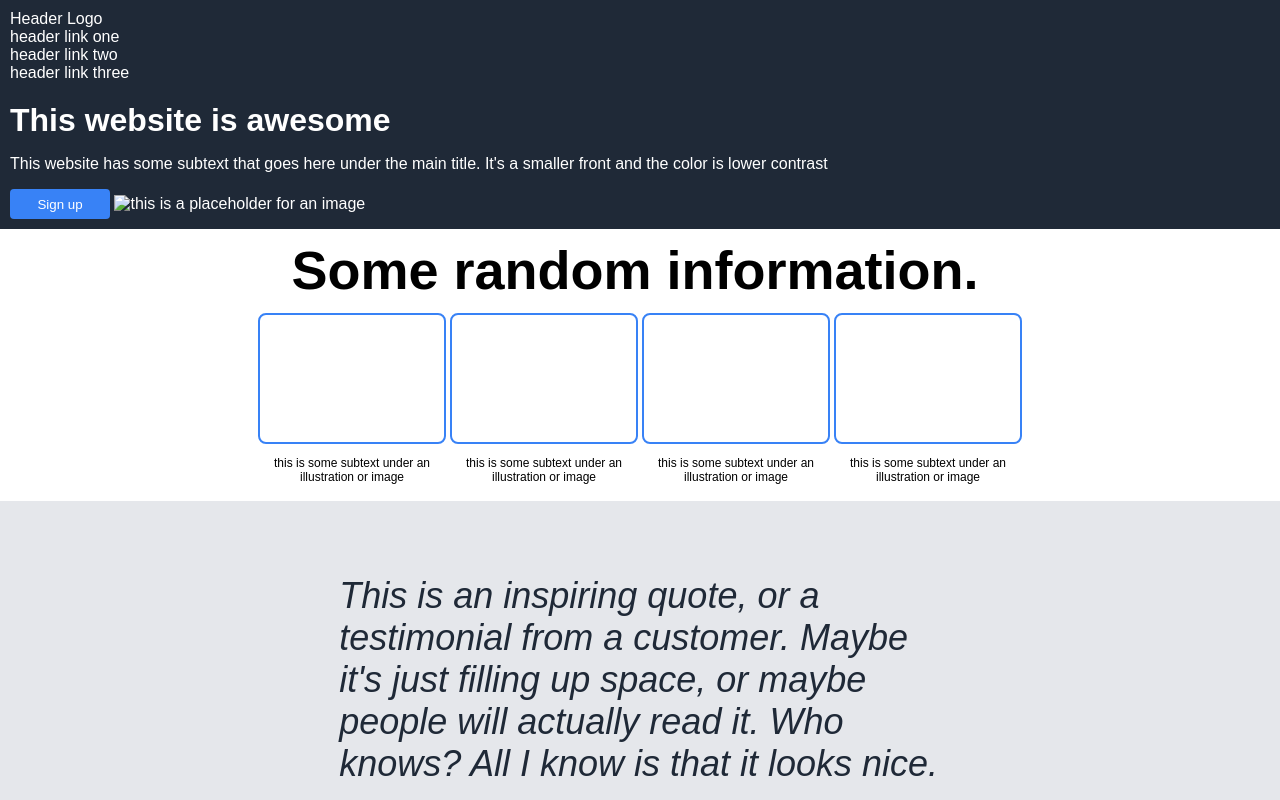
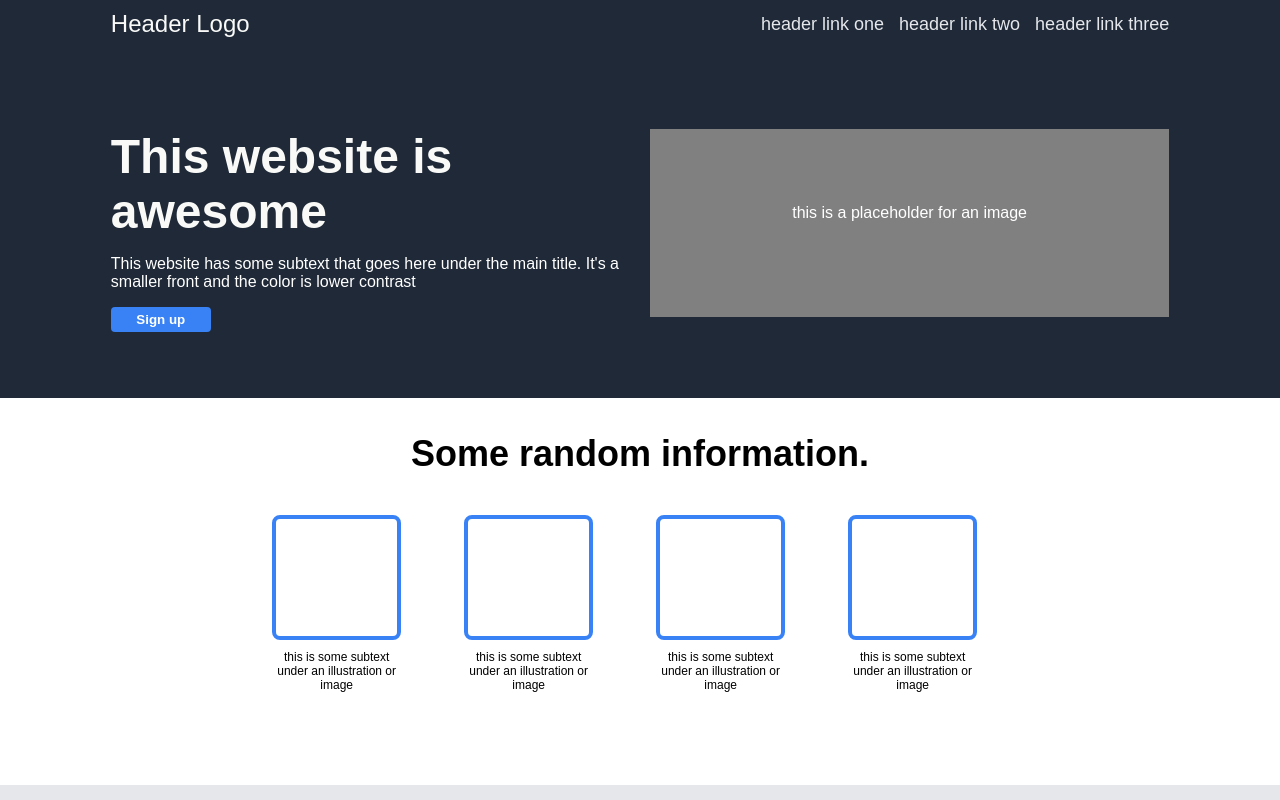
Before and after one commit to tomrfitz/odin-landing-page, a plain HTML site: page index.html in a window 1280 px wide. Shown: the top 800 px of the page. Drawn offline with Linux system fonts and the light colour scheme.

Commit message:
finish info boxes + header, create navbar, fix cta

```diff
--- a/index.css
+++ b/index.css
@@ -26,26 +26,92 @@ footer {
     height: 100%;
 }
 
-h1 {
+header {
+    display: flex;
+    flex-direction: row;
+}
+
+ul {
+    padding: 0;
     margin: 0;
+    list-style-type: none;
+}
+
+.nav {
+    display: flex;
+    flex-direction: row;
+    justify-content: flex-end;
+    align-items: center;
+    flex-grow: 1;
+    padding-right: 8%;
+}
+
+.link {
+    padding-left: 15px;
+    color: #e5e7eb;
+    font-size: 18px;
+}
+
+a.logo {
+    margin: 0;
+    font-size: 24px;
+    color: #f9faf8;
+    text-decoration: none;
+    padding-left: 8%;
 }
 
 
-
-h2 {
-    margin: 10px;
-    margin-left: 0px;
-    text-align: left;
+h1 {
+    margin: 0;
+    font-size: 48px;
+    font-weight: bolder;
+    color: #f9faf8
 }
 
-div.content2 {
+.content {
+    display: flex;
+    flex-direction: row;
+    justify-content: center;
+    align-items: center;
+    height: 350px;
+    padding-top: 50px;
+    padding-bottom: 50px;
+}
 
+.placeholder {
+    background-color: gray;
+    margin-right: 8%;
+    height: 75%;
+    width: 100%;
+    margin-left: 10px;
+    text-align: center;
+    padding-top: 75px;
+    width: 50%;
+}
+
+.hero {
+    display: flex;
+    flex-direction: column;
+    justify-content: left;
+    align-items: left;
+    text-align: left;
+    margin-left: 8%;
+    height: 75%;
+    margin-right: 10px;
+    width: 50%;
+}
+
+.content2 h2 {
     font-size: 36px;
-    font-weight: bolder;
+    margin: 10px;
+    text-align: left;
+    font-weight: 850;
 }
 
 #heading {
     text-align: center;
+    padding-top: 25px;
+    padding-bottom: -25px;
 }
 
 div.infos {
@@ -54,28 +120,34 @@ div.infos {
     flex-direction: row;
     justify-content: center;
     text-align: center;
-    margin: 5px;
     margin-left: 20%;
     margin-right: 20%;
+    height: 300px;
 }
 
 div.info {
     display: flex;
     flex-direction: column;
     flex-grow: 0;
+    padding-right: 4%;
+    text-align: center;
+    padding-top: 30px;
 }
 
 div.infos a {
-    border: 2px solid #3882f6;
-    padding: 33%;
-    margin: 1%;
+    border: 4px solid #3882f6;
+    margin-left: 10%;
+    margin-right: 10%;
     border-radius: 8px;
+    height: 125px;
 }
 
 div.infos p {
     margin-top: 10px;
     font-weight: normal;
     font-size: 12px;
+    margin-left: 10%;
+    margin-right: 10%;
 }
 
 div.quote {
@@ -83,31 +155,24 @@ div.quote {
     color: #1f2937;
     font-size: 36px;
     font-style: italic;
-    font-weight: lighter;
     padding: 3%;
-    padding-left: 25%;
-    padding-right: 25%;
+    padding-left: 20%;
+    padding-right: 20%;
 }
 
 div.quote p {
     padding-right: 3%;
     padding-left: 3%;
+    font-weight: 100;
 }
 
 div.quote p.tag {
     color: black;
     font-size: 18px;
-    font-weight: bold;
+    font-weight: 900;
     font-style: normal;
     text-align: right;
 
-}
-
-ul {
-    list-style-type: none;
-    margin: 0;
-    padding: 0;
-    overflow: hidden;
 }
 
 #logo {
@@ -115,11 +180,9 @@ ul {
 }
 
 div.cta {
-    padding: 30px;
     color: white;
     background-color: #3882f6;
     border-radius: 4px;
-    padding: 15px;
     margin: 8%;
     display: flex;
     justify-content: space-evenly;
@@ -131,6 +194,8 @@ div.cta {
 div.highlight {
     margin: 15px;
     text-align: left;
+    align-items: center;
+    padding: 2%;
 }
 
 div.highlight p {
@@ -139,7 +204,11 @@ div.highlight p {
     text-align: left;
 }
 
-
+.highlight h2 {
+    font-size: 24px;
+    padding: 0;
+    margin: 0;
+}
 
 button {
     background: #3882f6;
@@ -150,6 +219,14 @@ button {
     height: 30px;
 }
 
+.hero button {
+    padding-top: 5px;
+    padding-bottom: 5px;
+    align-items: center;
+    width: 100px;
+    font-weight: bold;
+}
+
 div.cta button {
     border: 2px solid white;
 }
--- a/index.html
+++ b/index.html
@@ -10,20 +10,22 @@
   <body>
     <header>
       <a class="logo">Header Logo</a>
-      <ul>
+      <ul class="nav">
         <li class="link">header link one</li>
         <li class="link">header link two</li>
         <li class="link">header link three</li>
       </ul>
     </header>
     <div class="content">
-      <h1>This website is awesome</h1>
-      <p>
-        This website has some subtext that goes here under the main title. It's
-        a smaller front and the color is lower contrast
-      </p>
-      <button type="submit">Sign up</button>
-      <img src="" alt="this is a placeholder for an image" />
+      <div class="hero">
+        <h1>This website is awesome</h1>
+        <p>
+          This website has some subtext that goes here under the main title.
+          It's a smaller front and the color is lower contrast
+        </p>
+        <button type="submit">Sign up</button>
+      </div>
+      <a class="placeholder">this is a placeholder for an image</a>
     </div>
     <div class="content2">
       <h2 id="heading">Some random information.</h2>
```
